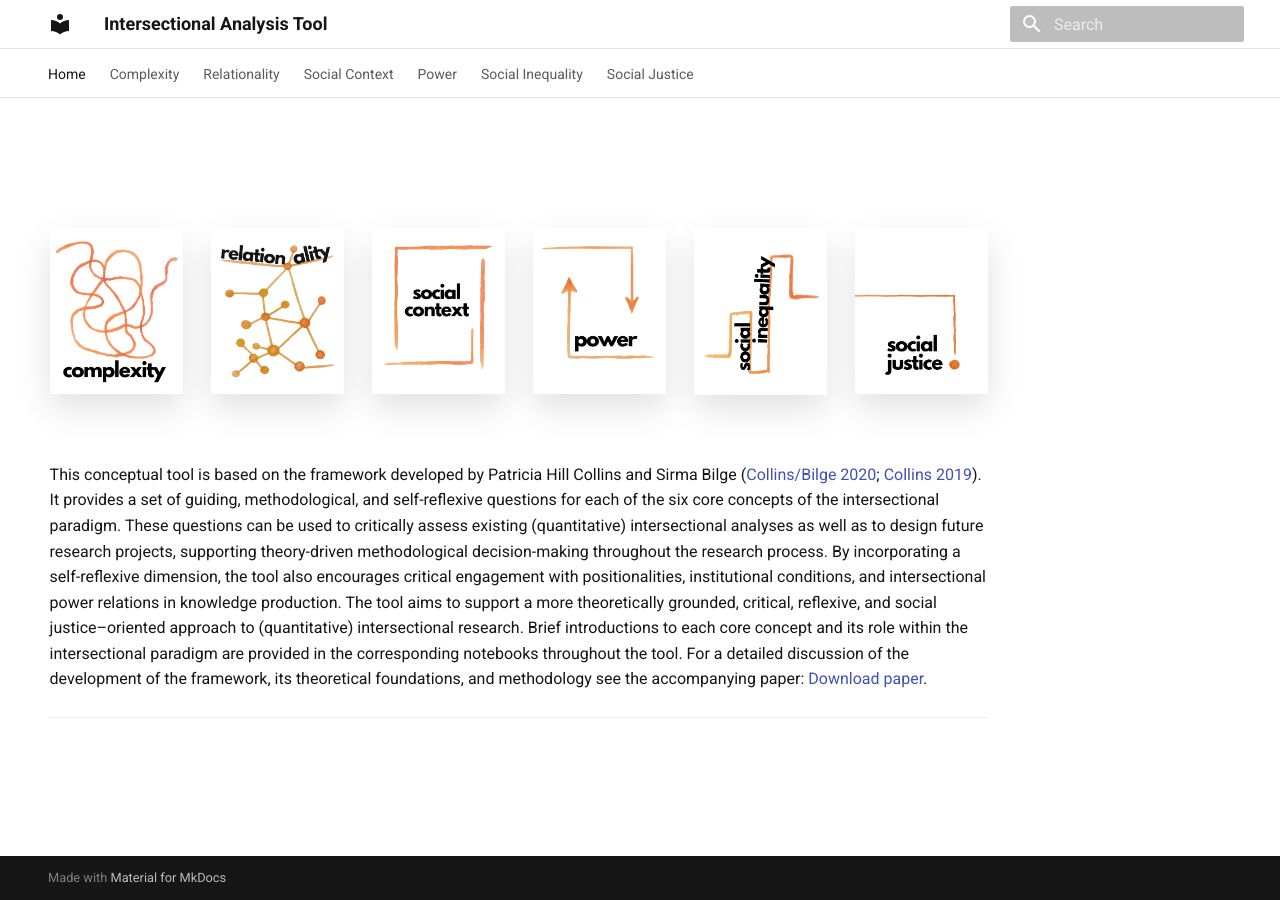
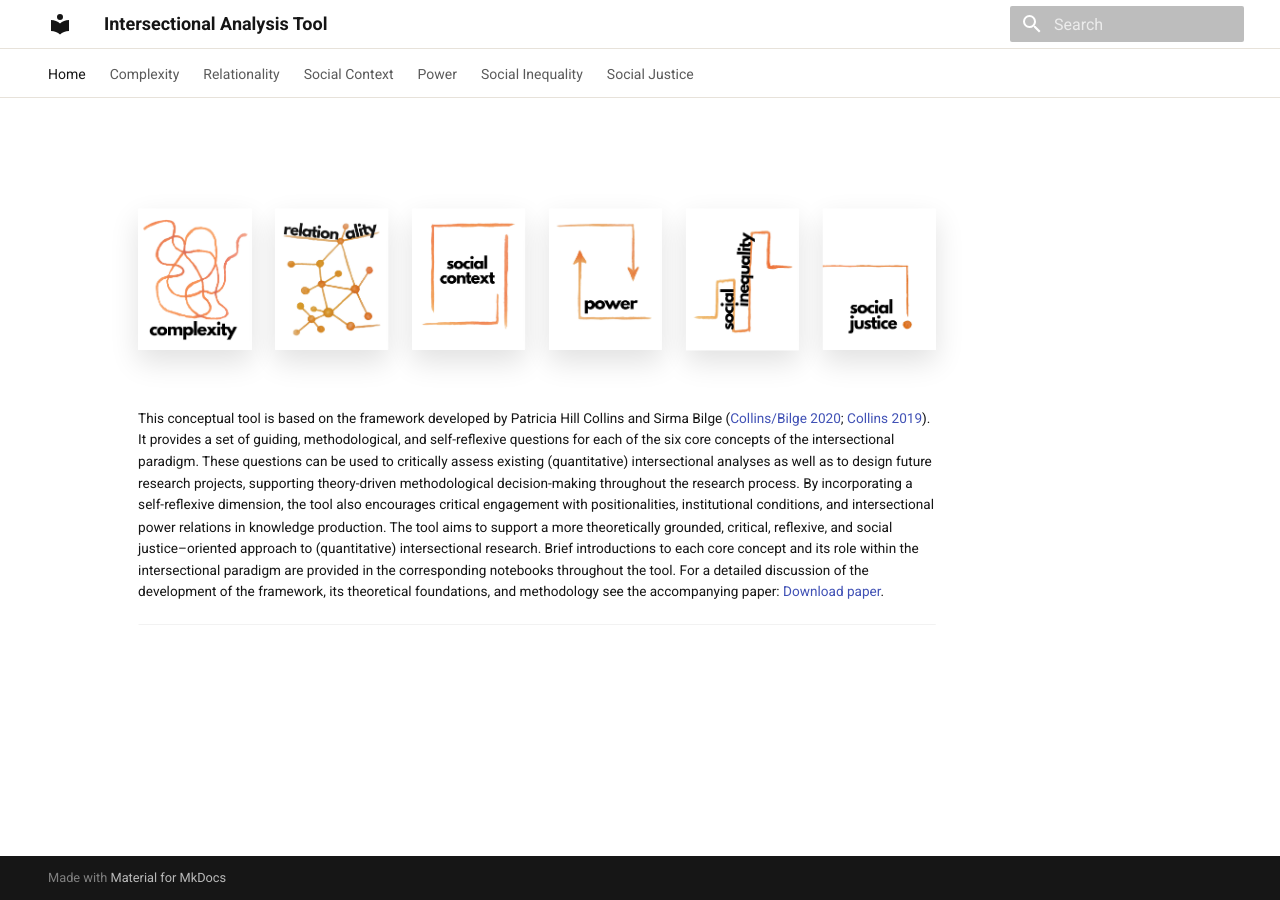
Before and after one commit to hannah-schoenberger/Intersectional-Analysis-Tool, an MkDocs documentation site: the page built from docs/index.md, in a window 1280 px wide. Built offline with MkDocs 1.6.1 and Material for MkDocs 9.7.7, drawn with Linux system fonts in a browser that asks for light colours.

Commit message:
Set default desktop scale

```diff
--- a/docs/stylesheets/extra.css
+++ b/docs/stylesheets/extra.css
@@ -1451,3 +1451,14 @@ sup {
     font-weight: normal;
     line-height: 1.2;
   }
+
+  /* ---------- GLOBAL DESKTOP SCALE ---------- */
+
+@media (min-width: 901px) {
+  .md-main {
+    transform: scale(0.85);
+    transform-origin: top center;
+    width: 117.65%;
+    margin-left: -8.8%;
+  }
+}
```
